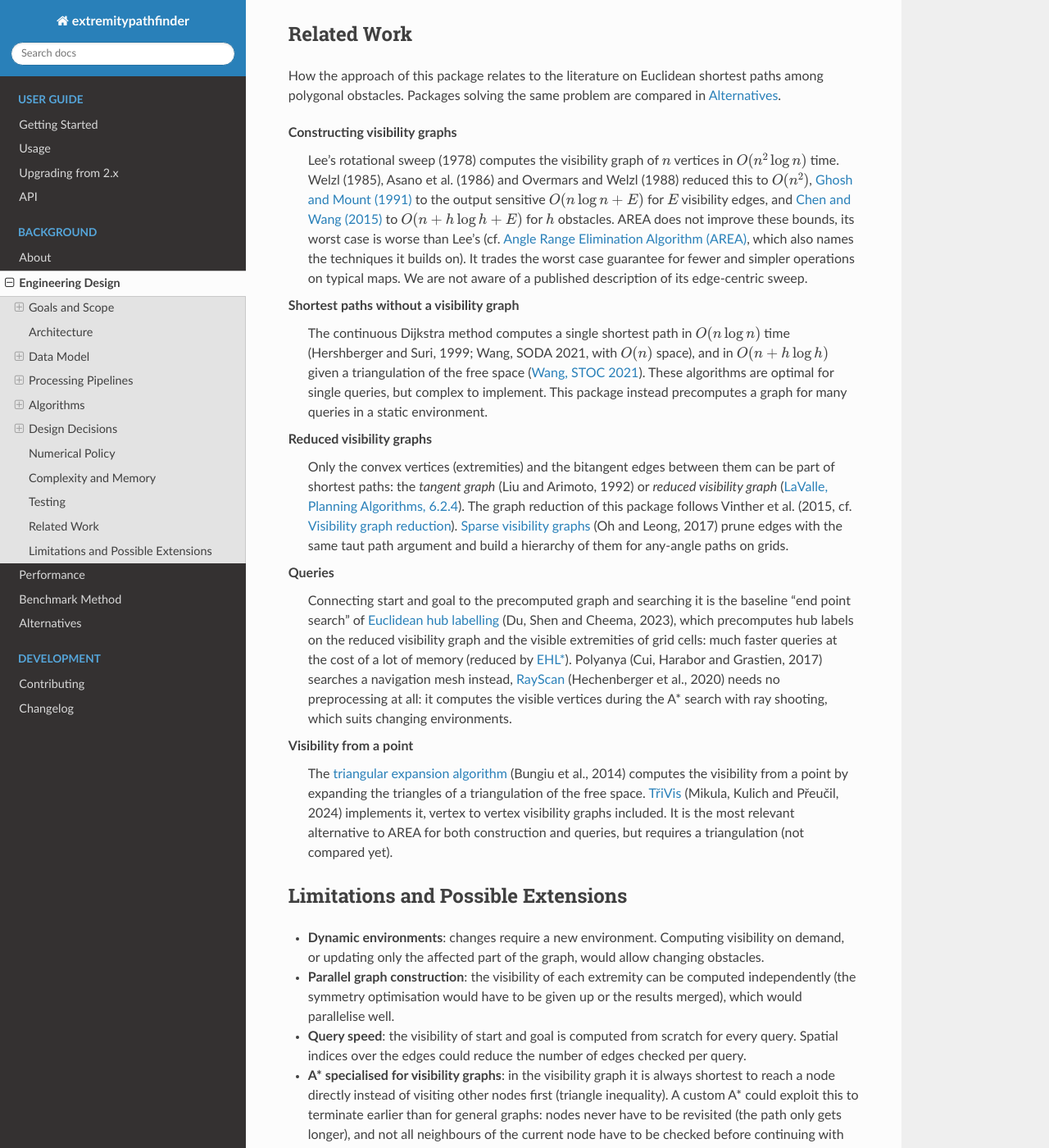
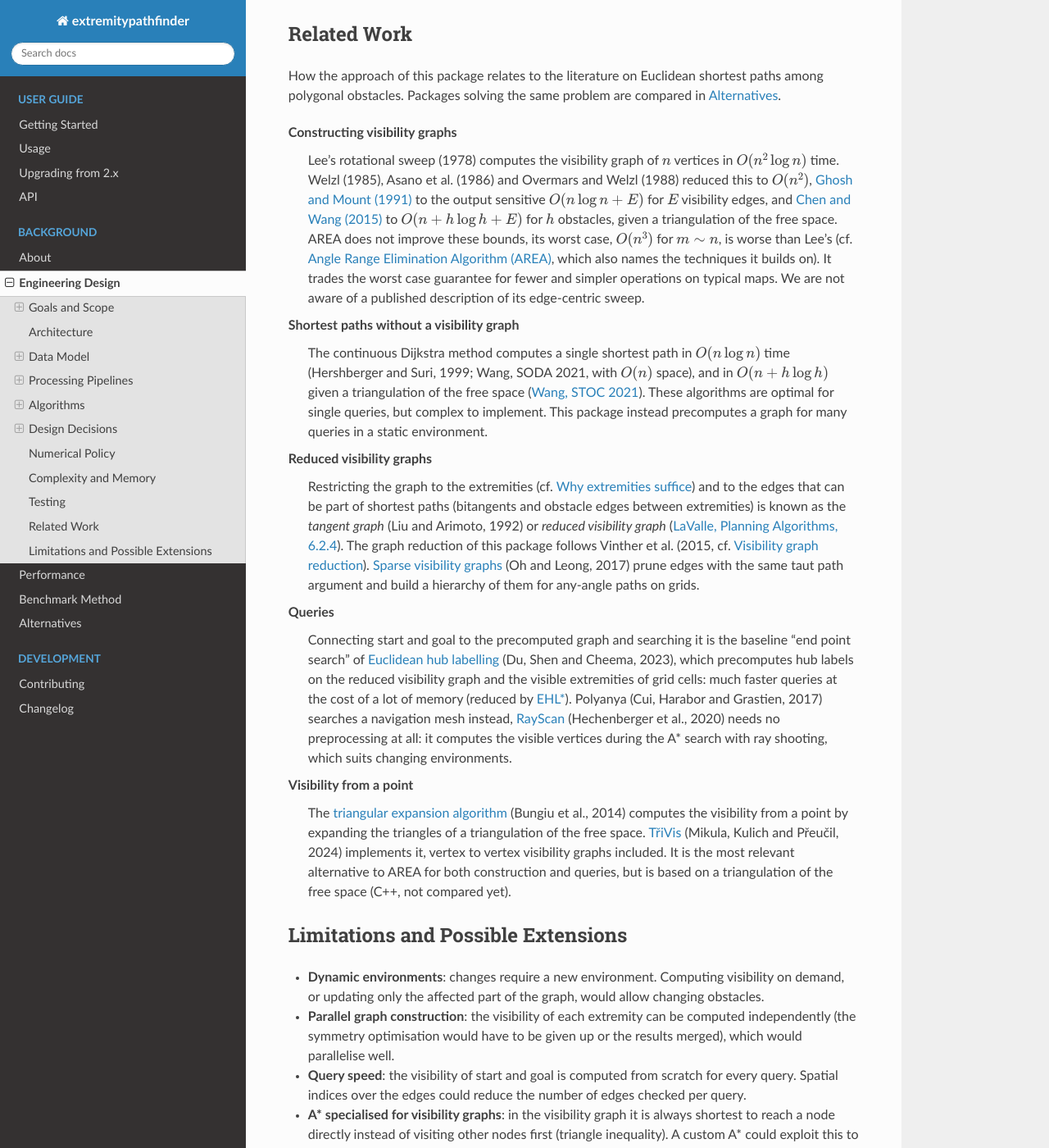
Before and after one commit to jannikmi/extremitypathfinder, a Sphinx documentation site: the page built from docs/8_design.rst, in a window 1280 px wide and 1400 px high, scrolled down 15730 px. Shown: the whole window at 82% size. Built offline with Sphinx 7.4.7 and the Read the Docs theme 3.1.0, drawn with Linux system fonts in a browser that asks for light colours.

Commit message:
docs: Related Work: conditions of the bounds, end point search, review fixes
Co-Authored-By: Claude Opus 5.5 <noreply@anthropic.com>

```diff
--- a/docs/8_design.rst
+++ b/docs/8_design.rst
@@ -702,8 +702,8 @@ Constructing visibility graphs
     `Ghosh and Mount (1991) <https://www.cs.umd.edu/~mount/Papers/sicomp91-visib.pdf>`__ to the output sensitive
     :math:`O(n \log n + E)` for :math:`E` visibility edges, and
     `Chen and Wang (2015) <https://doaj.org/article/83ae71cdf1754c2d838667b17b0f2432>`__ to
-    :math:`O(n + h \log h + E)` for :math:`h` obstacles.
-    AREA does not improve these bounds, its worst case is worse than Lee's
+    :math:`O(n + h \log h + E)` for :math:`h` obstacles, given a triangulation of the free space.
+    AREA does not improve these bounds, its worst case, :math:`O(n^3)` for :math:`m \sim n`, is worse than Lee's
     (cf. `Angle Range Elimination Algorithm (AREA)`_, which also names the techniques it builds on).
     It trades the worst case guarantee for fewer and simpler operations on typical maps.
     We are not aware of a published description of its edge-centric sweep.
@@ -717,8 +717,8 @@ Shortest paths without a visibility graph
     graph for many queries in a static environment.
 
 Reduced visibility graphs
-    Only the convex vertices (extremities) and the bitangent edges between them can be part of shortest paths:
-    the *tangent graph* (Liu and Arimoto, 1992) or *reduced visibility graph*
+    Restricting the graph to the extremities (cf. `Why extremities suffice`_) and to the edges that can be part of
+    shortest paths (bitangents and obstacle edges between extremities) is known as the *tangent graph* (Liu and Arimoto, 1992) or *reduced visibility graph*
     (`LaValle, Planning Algorithms, 6.2.4 <https://lavalle.pl/planning/node271.html>`__).
     The graph reduction of this package follows Vinther et al. (2015, cf. `Visibility graph reduction`_).
     `Sparse visibility graphs <https://arxiv.org/abs/1702.01524>`__ (Oh and Leong, 2017) prune edges
@@ -739,7 +739,7 @@ Visibility from a point
     visibility from a point by expanding the triangles of a triangulation of the free space.
     `TřiVis <https://arxiv.org/abs/2410.08752>`__ (Mikula, Kulich and Přeučil, 2024) implements it,
     vertex to vertex visibility graphs included. It is the most relevant alternative to AREA for both construction
-    and queries, but requires a triangulation (not compared yet).
+    and queries, but is based on a triangulation of the free space (C++, not compared yet).
 
 
 Limitations and Possible Extensions
```
